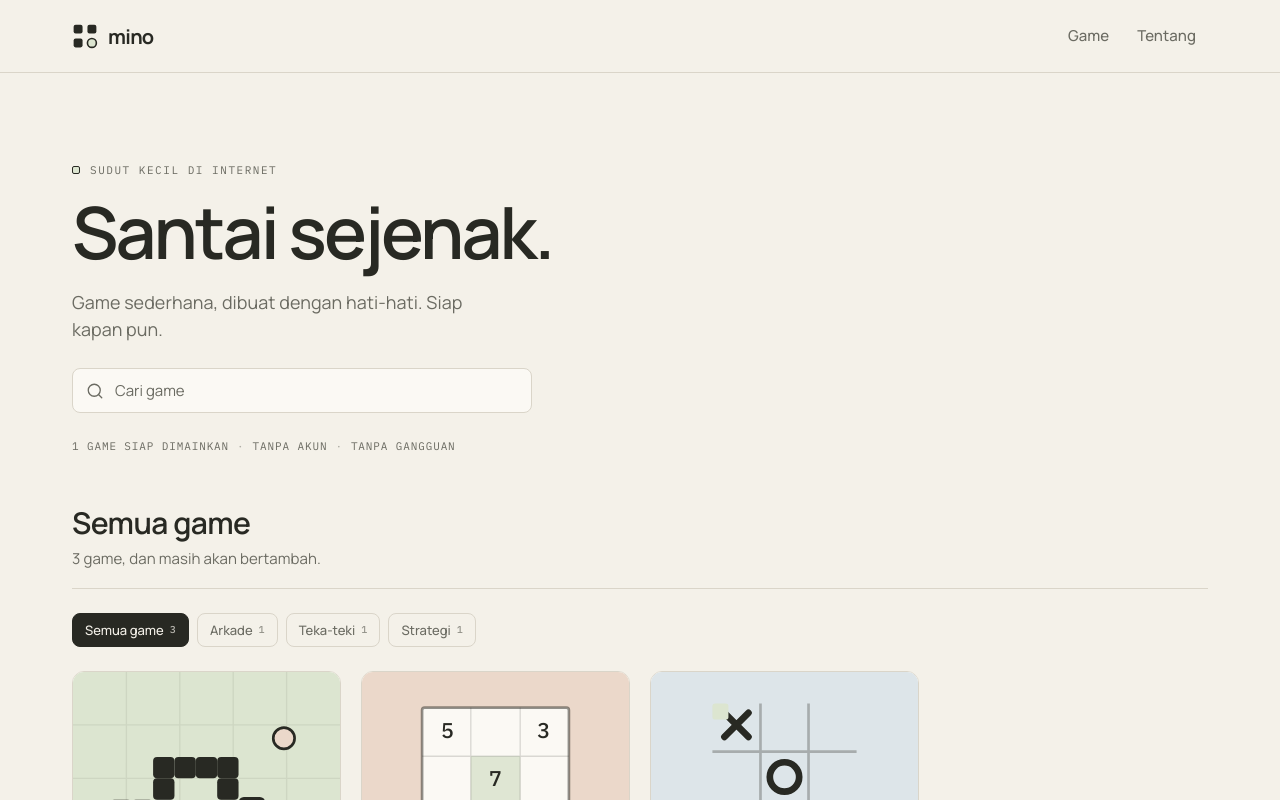
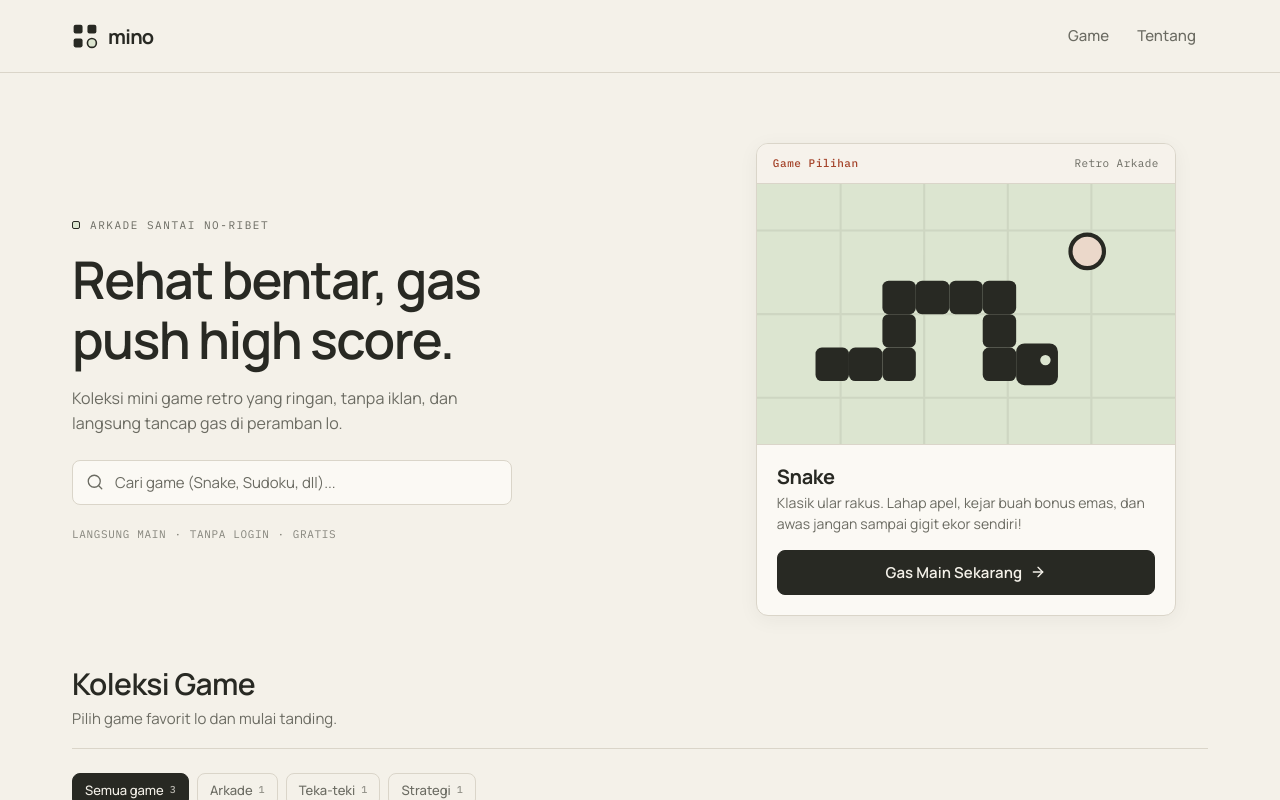
Before and after one commit to HA141User/Mino-, a React (Vite) app in the folder mino/: page / in a window 1280 px wide. Shown: the top 800 px of the page. Built offline with nearby package versions, Linux system fonts and the light colour scheme.

Commit message:
feat: add game catalog data, home page, and games page components

```diff
--- a/mino/src/data/games.ts
+++ b/mino/src/data/games.ts
@@ -25,17 +25,17 @@ export const categoryMeta: {
   {
     value: 'arcade',
     label: 'Arkade',
-    description: 'Game cepat dan fokus untuk jeda singkat.',
+    description: 'Refleks kilat buat jeda santai. Langsung tancap gas!',
   },
   {
     value: 'puzzle',
     label: 'Teka-teki',
-    description: 'Pelankan tempo, perhatikan baik-baik, lalu pecahkan.',
+    description: 'Asah otak santai sambil nikmatin kopi.',
   },
   {
     value: 'strategy',
     label: 'Strategi',
-    description: 'Papan kecil, langkah yang matang.',
+    description: 'Papan simpel, adu taktik matang.',
   },
 ]
 
@@ -45,7 +45,7 @@ export const games: Game[] = [
     slug: 'snake',
     title: 'Snake',
     description:
-      'Pandu garis yang terus memanjang di atas grid, ambil apa yang bisa diambil, dan jangan menabrak dirimu sendiri.',
+      'Klasik ular rakus. Lahap apel, kejar buah bonus emas, dan awas jangan sampai gigit ekor sendiri!',
     category: 'arcade',
     featured: true,
     releaseDate: '2026-11-01',
@@ -58,7 +58,7 @@ export const games: Game[] = [
     slug: 'sudoku',
     title: 'Sudoku',
     description:
-      'Duduk tenang dengan grid sembilan kali sembilan, lalu isi setiap baris, kolom, dan kotak dengan angka satu sampai sembilan.',
+      'Asah otak tanpa ribet. Masukin angka 1–9, pantang ada yang kembar di satu baris atau kotak!',
     category: 'puzzle',
     featured: true,
     releaseDate: '2026-10-28',
@@ -71,7 +71,7 @@ export const games: Game[] = [
     slug: 'tic-tac-toe',
     title: 'Tic-Tac-Toe',
     description:
-      'Duel tiga sejajar yang cepat di atas grid sederhana. Mudah dipelajari, sulit ditinggalkan.',
+      'Adu taktik 3 sejajar bareng kawan atau bot. Klasik, cepet, dan nagih!',
     category: 'strategy',
     featured: false,
     releaseDate: '2026-10-20',
@@ -96,7 +96,7 @@ export function getCategoryDescription(category: GameCategory): string {
 }
 
 export function getGameStatusLabel(status: GameStatus): string {
-  return status === 'playable' ? 'Main' : 'Segera'
+  return status === 'playable' ? 'Gas Main' : 'Segera Hadir'
 }
 
 export function getGameBySlug(slug: string | undefined): Game | undefined {
--- a/mino/src/pages/GamesPage.tsx
+++ b/mino/src/pages/GamesPage.tsx
@@ -38,12 +38,12 @@ export function GamesPage({ category: routeCategory }: GamesPageProps) {
 
   const title =
     activeCategory === 'all'
-      ? 'Semua game'
+      ? 'Koleksi Game'
       : `Game ${getCategoryLabel(activeCategory)}`
 
   const description =
     activeCategory === 'all'
-      ? 'Semua game dalam koleksi, di satu tempat.'
+      ? 'Semua mini game Mino yang siap lo mainin langsung di browser.'
       : getCategoryDescription(activeCategory)
 
   const handleCategoryChange = (value: CategoryFilterValue) => {
@@ -92,8 +92,8 @@ export function GamesPage({ category: routeCategory }: GamesPageProps) {
         ) : (
           <EmptyState
             title="Game tidak ditemukan"
-            description="Belum ada yang cocok dengan pencarian itu. Coba kata lain atau atur ulang filter."
-            actionLabel="Hapus filter"
+            description="Belum ada game yang cocok sama pencarian lo. Coba kata lain atau reset filter."
+            actionLabel="Reset filter"
             onAction={handleClearFilters}
           />
         )}
--- a/mino/src/pages/HomePage.tsx
+++ b/mino/src/pages/HomePage.tsx
@@ -1,10 +1,28 @@
+import { useState } from 'react'
+import { ArrowRight, Trophy } from 'lucide-react'
+import { Link } from 'react-router-dom'
 import { CategoryFilter } from '../components/CategoryFilter'
 import { EmptyState } from '../components/EmptyState'
+import { GameArt } from '../components/GameArt'
 import { GameGrid } from '../components/GameGrid'
 import { SearchBar } from '../components/SearchBar'
 import { SectionHeading } from '../components/SectionHeading'
 import { games } from '../data/games'
 import { useGameCatalog } from '../hooks/useGameCatalog'
+
+function readBestScore(): number {
+  if (typeof window === 'undefined') {
+    return 0
+  }
+  try {
+    const normal = window.localStorage.getItem('mino:snake:normal:best')
+    const legacy = window.localStorage.getItem('mino:snake:best')
+    const val = Number.parseInt(normal || legacy || '0', 10)
+    return Number.isFinite(val) && val > 0 ? val : 0
+  } catch {
+    return 0
+  }
+}
 
 export function HomePage() {
   const {
@@ -18,31 +36,73 @@ export function HomePage() {
     isFiltered,
   } = useGameCatalog(games)
 
-  const playableCount = games.filter((game) => game.status === 'playable').length
-  const comingSoonCount = games.length - playableCount
-  const availability =
-    playableCount > 0
-      ? `${playableCount} game siap dimainkan`
-      : `${comingSoonCount} game sedang disiapkan`
+  const [bestScore] = useState(readBestScore)
+  const featuredGame = games.find((game) => game.id === 'snake') ?? games[0]
 
   return (
     <>
       <section className="hero container">
-        <p className="hero__eyebrow">Sudut kecil di internet</p>
-        <h1 className="hero__title">Santai sejenak.</h1>
+        <div className="hero__grid">
+          <div className="hero__content">
+            <p className="hero__eyebrow">Arkade Santai No-Ribet</p>
+            <h1 className="hero__title">Rehat bentar, gas push high score.</h1>
             <p className="hero__lede">
-          Game sederhana, dibuat dengan hati-hati. Siap kapan pun.
+              Koleksi mini game retro yang ringan, tanpa iklan, dan langsung
+              tancap gas di peramban lo.
             </p>
             <div className="hero__search">
-          <SearchBar value={search} onChange={setSearch} />
+              <SearchBar
+                value={search}
+                onChange={setSearch}
+                placeholder="Cari game (Snake, Sudoku, dll)..."
+              />
             </div>
             <p className="hero__footnote">
-          {availability}
+              <span> Langsung Main</span>
               <span aria-hidden="true">·</span>
-          Tanpa akun
+              <span> Tanpa Login</span>
               <span aria-hidden="true">·</span>
-          Tanpa gangguan
+              <span> Gratis</span>
             </p>
+          </div>
+
+          <div className="hero__spotlight">
+            <div className="hero__spotlight-card">
+              <div className="hero__spotlight-header">
+                <span className="hero__spotlight-badge"> Game Pilihan</span>
+                {bestScore > 0 ? (
+                  <span className="hero__spotlight-record">
+                    <Trophy size={13} aria-hidden="true" />
+                    <span>Rekor: {bestScore} pts</span>
+                  </span>
+                ) : (
+                  <span className="hero__spotlight-tag">Retro Arkade</span>
+                )}
+              </div>
+
+              <div className="hero__spotlight-art">
+                <GameArt game={featuredGame} />
+              </div>
+
+              <div className="hero__spotlight-body">
+                <div>
+                  <h2 className="hero__spotlight-title">{featuredGame.title}</h2>
+                  <p className="hero__spotlight-desc">
+                    {featuredGame.description}
+                  </p>
+                </div>
+
+                <Link
+                  to={featuredGame.path}
+                  className="button hero__spotlight-btn"
+                >
+                  <span>Gas Main Sekarang</span>
+                  <ArrowRight size={16} aria-hidden="true" />
+                </Link>
+              </div>
+            </div>
+          </div>
+        </div>
       </section>
 
       <section
@@ -52,8 +112,8 @@ export function HomePage() {
       >
         <SectionHeading
           id="catalog-title"
-          title="Semua game"
-          description={`${games.length} game, dan masih akan bertambah.`}
+          title="Koleksi Game"
+          description="Pilih game favorit lo dan mulai tanding."
         />
 
         <div className="catalog__controls">
@@ -75,8 +135,8 @@ export function HomePage() {
         ) : (
           <EmptyState
             title="Game tidak ditemukan"
-            description="Coba kata lain, atau hapus filter dan mulai lagi."
-            actionLabel="Hapus filter"
+            description="Belum ada yang cocok dengan pencarian itu. Coba kata lain atau reset filter."
+            actionLabel="Reset filter"
             onAction={clearFilters}
           />
         )}
--- a/mino/src/styles/pages.css
+++ b/mino/src/styles/pages.css
@@ -1,5 +1,24 @@
 .hero {
-  padding-block: clamp(3rem, 7vw, 5.5rem) clamp(2rem, 4vw, 3.5rem);
+  padding-block: clamp(2.5rem, 5.5vw, 4.5rem) clamp(2rem, 4vw, 3.5rem);
+}
+
+.hero__grid {
+  display: grid;
+  grid-template-columns: 1fr;
+  align-items: center;
+  gap: var(--space-8);
+}
+
+@media (min-width: 900px) {
+  .hero__grid {
+    grid-template-columns: minmax(0, 1.2fr) minmax(320px, 0.95fr);
+    gap: var(--space-10);
+  }
+}
+
+.hero__content {
+  display: flex;
+  flex-direction: column;
 }
 
 .hero__eyebrow,
@@ -28,19 +47,22 @@
 }
 
 .hero__title {
-  max-width: 13ch;
+  max-width: 15ch;
+  font-size: clamp(2.25rem, 4.5vw, 3.25rem);
+  line-height: 1.15;
+  letter-spacing: -0.03em;
 }
 
 .hero__lede {
-  max-width: 36ch;
-  margin-top: var(--space-5);
+  max-width: 42ch;
+  margin-top: var(--space-4);
   color: var(--color-muted);
-  font-size: clamp(1.0625rem, 1.4vw, 1.25rem);
+  font-size: clamp(1rem, 1.25vw, 1.125rem);
   line-height: 1.55;
 }
 
 .hero__search {
-  max-width: 460px;
+  max-width: 440px;
   margin-top: var(--space-6);
 }
 
@@ -49,16 +71,135 @@
   flex-wrap: wrap;
   align-items: center;
   gap: var(--space-2);
-  margin-top: var(--space-6);
+  margin-top: var(--space-5);
   color: var(--color-muted);
   font-family: var(--font-mono);
   font-size: 0.6875rem;
-  letter-spacing: 0.08em;
+  letter-spacing: 0.06em;
   text-transform: uppercase;
 }
 
 .hero__footnote span {
-  opacity: 0.5;
+  opacity: 0.8;
+}
+
+/* Spotlight Card (Game Pilihan di Hero) */
+.hero__spotlight {
+  display: flex;
+  justify-content: center;
+  width: 100%;
+}
+
+.hero__spotlight-card {
+  display: flex;
+  flex-direction: column;
+  width: 100%;
+  max-width: 420px;
+  background: var(--color-surface);
+  border: var(--border-width) solid var(--color-border);
+  border-radius: var(--radius-card);
+  overflow: hidden;
+  box-shadow: 0 4px 20px color-mix(in srgb, var(--color-ink) 5%, transparent);
+  transition:
+    border-color var(--transition-normal) ease,
+    transform var(--transition-normal) ease,
+    box-shadow var(--transition-normal) ease;
+}
+
+.hero__spotlight-card:hover {
+  border-color: color-mix(in srgb, var(--color-ink) 28%, var(--color-border));
+  transform: translateY(-2px);
+  box-shadow: 0 8px 24px color-mix(in srgb, var(--color-ink) 8%, transparent);
+}
+
+.hero__spotlight-header {
+  display: flex;
+  align-items: center;
+  justify-content: space-between;
+  padding: 10px var(--space-4);
+  background: color-mix(in srgb, var(--color-paper) 75%, transparent);
+  border-bottom: var(--border-width) solid var(--color-border);
+}
+
+.hero__spotlight-badge {
+  font-family: var(--font-mono);
+  font-size: 0.6875rem;
+  font-weight: 600;
+  letter-spacing: 0.05em;
+  color: #a44228;
+}
+
+.hero__spotlight-record {
+  display: inline-flex;
+  align-items: center;
+  gap: 5px;
+  padding: 3px 8px;
+  background: color-mix(in srgb, var(--color-sage) 45%, transparent);
+  border: 1px solid color-mix(in srgb, var(--color-ink) 12%, transparent);
+  border-radius: 4px;
+  color: var(--color-ink);
+  font-family: var(--font-mono);
+  font-size: 0.6875rem;
+  font-weight: 500;
+}
+
+.hero__spotlight-tag {
+  color: var(--color-muted);
+  font-family: var(--font-mono);
+  font-size: 0.6875rem;
+  letter-spacing: 0.04em;
+}
+
+.hero__spotlight-art {
+  aspect-ratio: 16 / 10;
+  overflow: hidden;
+  background: var(--color-surface);
+  border-bottom: var(--border-width) solid var(--color-border);
+}
+
+.hero__spotlight-body {
+  display: flex;
+  flex-direction: column;
+  gap: var(--space-4);
+  padding: var(--space-5);
+}
+
+.hero__spotlight-title {
+  margin: 0 0 var(--space-1);
+  color: var(--color-ink);
+  font-size: 1.25rem;
+  font-weight: 700;
+  letter-spacing: -0.02em;
+}
+
+.hero__spotlight-desc {
+  margin: 0;
+  color: var(--color-muted);
+  font-size: 0.875rem;
+  line-height: 1.5;
+}
+
+.hero__spotlight-btn {
+  display: inline-flex;
+  align-items: center;
+  justify-content: center;
+  gap: var(--space-2);
+  width: 100%;
+  padding: 11px 18px;
+  background: var(--color-ink);
+  color: var(--color-paper);
+  border-radius: var(--radius-control);
+  font-weight: 600;
+  font-size: 0.9375rem;
+  text-decoration: none;
+  transition:
+    background var(--transition-fast) ease,
+    transform var(--transition-fast) ease;
+}
+
+.hero__spotlight-btn:hover {
+  background: color-mix(in srgb, var(--color-ink) 85%, transparent);
+  transform: translateY(-1px);
 }
 
 .catalog {
```
Lines whose indentation alone changed are shown as unchanged.
